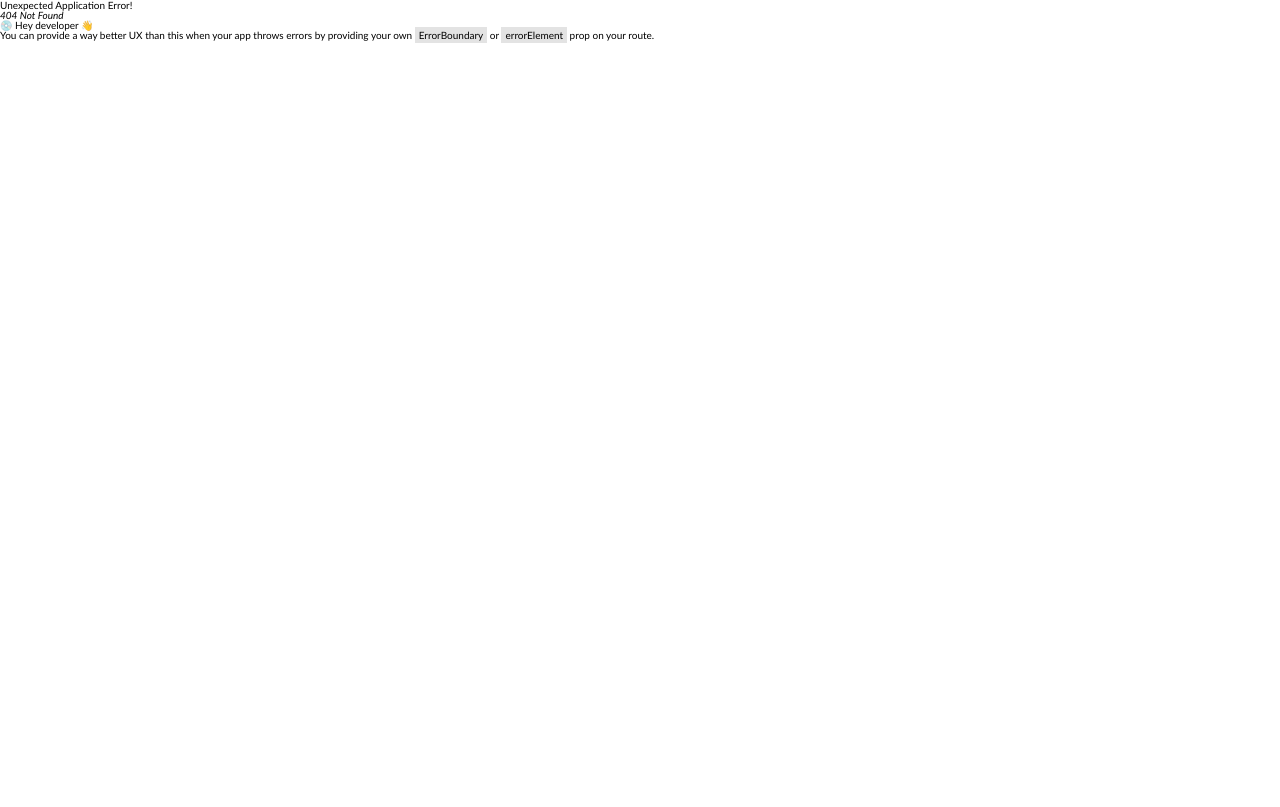
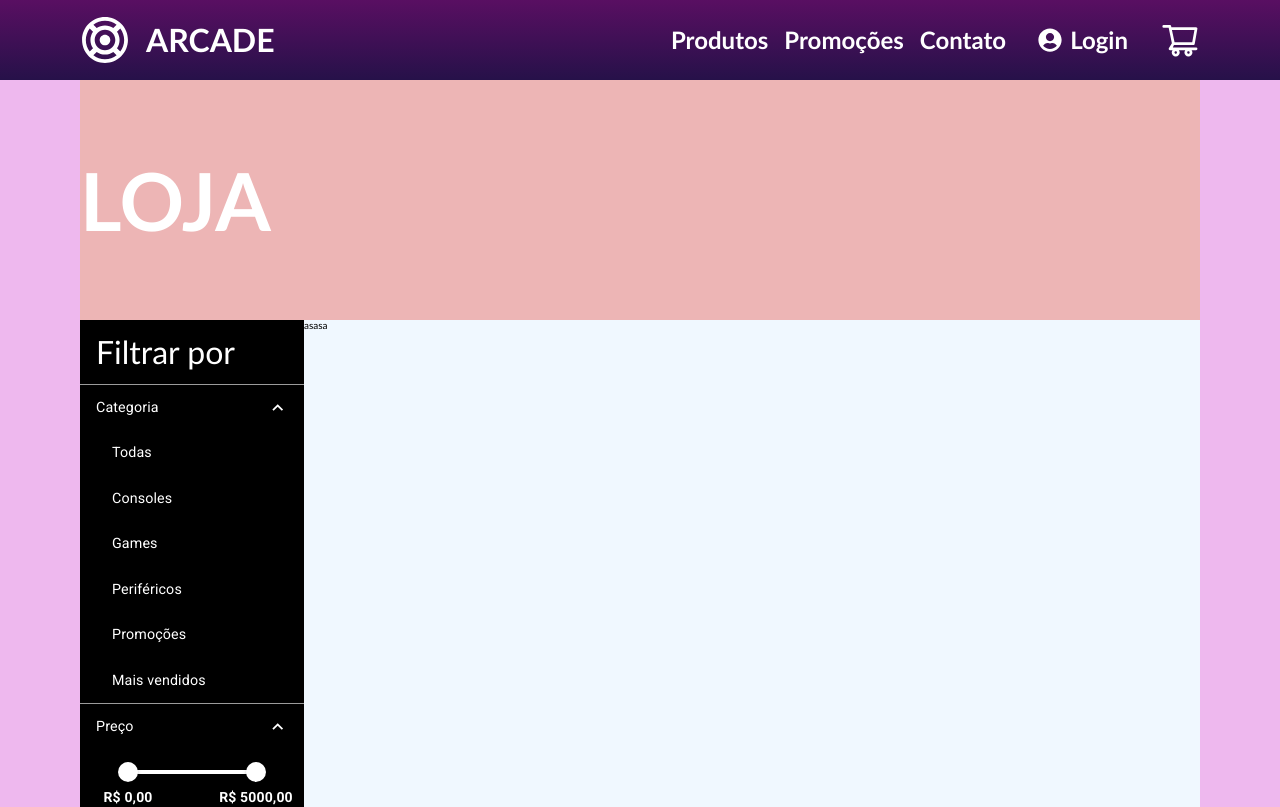
Before and after one commit to EmersonMatias/arcade_store, a React (Vite) app: page /produtos in a window 1280 px wide. Before the commit this address had no page. Shown: the top 807 px of the page. Built offline with nearby package versions, Linux system fonts and the light colour scheme.

Commit message:
feat: Sidebar component style finalized

```diff
--- a/package.json
+++ b/package.json
@@ -10,6 +10,11 @@
     "preview": "vite preview"
   },
   "dependencies": {
+    "@emotion/react": "^11.11.1",
+    "@emotion/styled": "^11.11.0",
+    "@fontsource/roboto": "^5.0.8",
+    "@mui/icons-material": "^5.14.16",
+    "@mui/material": "^5.14.16",
     "@tanstack/react-query": "^5.0.5",
     "axios": "^1.6.0",
     "react": "^18.2.0",
--- a/src/App.tsx
+++ b/src/App.tsx
@@ -2,6 +2,10 @@ import { RouterProvider } from "react-router-dom"
 import { router } from "./router/router"
 import { QueryClientProvider, QueryClient } from "@tanstack/react-query"
 import Global_Style from "./components/Global_Style"
+import '@fontsource/roboto/300.css';
+import '@fontsource/roboto/400.css';
+import '@fontsource/roboto/500.css';
+import '@fontsource/roboto/700.css';
 
 function App() {
   const queryClient = new QueryClient()
--- a/src/components/Header/Header.tsx
+++ b/src/components/Header/Header.tsx
@@ -7,16 +7,19 @@ import Nav_Button from "./Nav_Button/Nav_Button";
 export default function Header() {
     return (
         <Container>
-            <Logo>
-                <GiAbstract039 className="iconLogo" />
-                <p className="phraseLogo">ARCADE</p>
-            </Logo>
+
+                <Logo to={"/"}>
+                    <GiAbstract039 className="iconLogo" />
+                    <p className="phraseLogo">ARCADE</p>
+                </Logo>
+
+
 
             <NavBar>
-                <Nav_Button title="Produtos" path="/" />
+                <Nav_Button title="Produtos" path="/produtos" />
                 <Nav_Button title="Promoções" path="/" />
                 <Nav_Button title="Contato" path="/" />
-                <Nav_Button title="Login" path="/" icon={<FaUserCircle className="iconLogin"/>} />
+                <Nav_Button title="Login" path="/" icon={<FaUserCircle className="iconLogin" />} />
 
                 <AiOutlineShoppingCart className="iconCart" />
             </NavBar>
--- a/src/components/Header/Header_Styles.tsx
+++ b/src/components/Header/Header_Styles.tsx
@@ -1,3 +1,4 @@
+import { NavLink } from "react-router-dom";
 import styled from "styled-components";
 
 export const Container = styled.header`
@@ -13,9 +14,12 @@ export const Container = styled.header`
     color: #FFFFFF;
 `
 
-export const Logo = styled.div`
+export const Logo = styled(NavLink)`
     display: flex;
     align-items: center;
+    text-decoration: none;
+    color: #FFFFFF;
+
 
     .iconLogo{
         font-size: 5rem;
--- /dev/null
+++ b/src/pages/Products/Products_Page.tsx
@@ -0,0 +1,21 @@
+import { Container } from "./Products_Styles";
+import Sidebar from "./Sidebar/Sidebar";
+
+
+export default function Products_Page() {
+
+
+    return (
+        <Container>
+            <h2 className="title">LOJA</h2>
+            <main>
+                <Sidebar />
+                <div>
+                    asasa
+                </div>
+            </main>
+
+
+        </Container >
+    )
+}
--- /dev/null
+++ b/src/pages/Products/Products_Styles.tsx
@@ -0,0 +1,25 @@
+import styled from "styled-components";
+
+export const Container = styled.div`
+    width: 100%;
+    padding: 8rem;
+    background-color: #eeb8ee;
+
+    main{
+        display: flex;
+        background-color: aliceblue;
+    }
+
+    .title{
+        font-size: 8rem;
+        padding: 8rem 0rem;
+        background-color: #edb5b5;
+        font-weight: bold;
+        color: #FFFFFF;
+    }
+`
+
+
+export const Sidebar = styled.div`
+
+`
--- /dev/null
+++ b/src/pages/Products/Sidebar/Sidebar.tsx
@@ -0,0 +1,80 @@
+import { Container } from "./Sidebar_Styles";
+import { Divider, Slider, ThemeProvider, ListItemButton, ListItemText, Collapse, List, createTheme } from "@mui/material";
+import ExpandLess from '@mui/icons-material/ExpandLess';
+import ExpandMore from '@mui/icons-material/ExpandMore';
+import { useState } from "react";
+import { HandleClick } from "./Sidebar_Utils";
+
+export default function Sidebar() {
+    const [categoryState, setCategoryState] = useState(true);
+    const [priceState, setPriceState] = useState(true);
+    const [value, setValue] = useState([0, 5000]);
+
+    const handleChange = (event: Event, newValue:(number[])) => {
+        setValue(newValue)
+    };
+
+    const marks = [
+        {
+            value: 0,
+            label: `R$ ${value[0]},00`,
+            color: "red"
+        },
+        {
+            value: 5000,
+            label: `R$ ${value[1]},00`,
+        }
+    ]
+
+    const theme = createTheme({
+        typography: {
+            fontSize: 20
+        }
+    });
+
+    const categories = ["Todas", "Consoles", "Games", "Periféricos", "Promoções", "Mais vendidos"]
+
+    return (
+        <Container>
+            <p className="sidebarTitle">Filtrar por</p>
+
+            <Divider sx={{ color: "#FFFFFF", backgroundColor: "#ffffffb0" }} />
+
+            <ThemeProvider theme={theme}>
+                <ListItemButton onClick={() => HandleClick.Category(setCategoryState, categoryState)}>
+                    <ListItemText primary="Categoria" />
+                    {categoryState ? <ExpandLess /> : <ExpandMore />}
+                </ListItemButton>
+                <Collapse in={categoryState} unmountOnExit>
+                    <List component="div" disablePadding>
+                        {categories.map((categorie) => (
+                            <ListItemButton sx={{ pl: 4 }}>
+                                <ListItemText primary={categorie} />
+                            </ListItemButton>
+                        ))}
+                    </List>
+                </Collapse>
+            </ThemeProvider>
+
+            <Divider sx={{ color: "#FFFFFF", backgroundColor: "#ffffffb0" }} />
+
+            <ThemeProvider theme={theme}>
+                <ListItemButton onClick={() => HandleClick.Price(setPriceState, priceState)}>
+                    <ListItemText primary="Preço" />
+                    {priceState ? <ExpandLess /> : <ExpandMore />}
+                </ListItemButton>
+                <Collapse in={priceState} unmountOnExit>
+                    <List component="div" disablePadding>
+                        <ListItemButton sx={{ pl: 6, pr: 6 }}>
+                            <Slider value={value} max={5000} sx={{ '.MuiSlider-markLabel': { color: "#FFFFFF", fontSize: 14, fontWeight: "bold", justifyContent: "flex-start" }, color: "#FFFFFF", width: "100%" }} onChange={(event, value) => handleChange(event, value)} step={1} marks={marks} />
+                        </ListItemButton>
+                    </List>
+
+                </Collapse>
+
+            </ThemeProvider>
+
+            <Divider sx={{ color: "#FFFFFF", backgroundColor: "#ffffffb0" }} />
+        </Container>
+    )
+}
--- /dev/null
+++ b/src/pages/Products/Sidebar/Sidebar_Styles.tsx
@@ -0,0 +1,17 @@
+import styled from "styled-components";
+
+export const Container = styled.div`
+    width: 20%;
+    height: 100vh;
+    color: #FFFFFF;
+
+    .sidebarTitle{
+        font-size: 3.2rem;
+        padding-left: 1.6rem;
+        margin-bottom: 1.6rem;
+        margin-top: 1.6rem;
+        font-weight: 100;
+    }
+
+    background-color: #000000;
+`
--- /dev/null
+++ b/src/pages/Products/Sidebar/Sidebar_Utils.tsx
@@ -0,0 +1,8 @@
+export const HandleClick = {
+    Category: (setCategoryState:React.Dispatch<React.SetStateAction<boolean>> ,categoryState: boolean) => {
+        setCategoryState(!categoryState);
+    },
+    Price: (setPriceState: React.Dispatch<React.SetStateAction<boolean>>,priceState: boolean) => {
+        setPriceState(!priceState);
+    }
+}
--- a/src/router/router.tsx
+++ b/src/router/router.tsx
@@ -1,12 +1,14 @@
 import { createBrowserRouter, createRoutesFromElements, Route } from "react-router-dom";
 import Home_Page from "../pages/Home/Home_Page";
 import Home_Layout from "./layouts/Home_Layout";
+import Products_Page from "../pages/Products/Products_Page";
 
 
 export const router = createBrowserRouter(
     createRoutesFromElements(
         <Route path="/" element={<Home_Layout/>}>
             <Route index element={<Home_Page />} />
+            <Route path="produtos" element={<Products_Page/>} />
         </Route>
     )
 )
```
Also changed, not shown: 1 other file (tests, documents, lock files or other folders).
